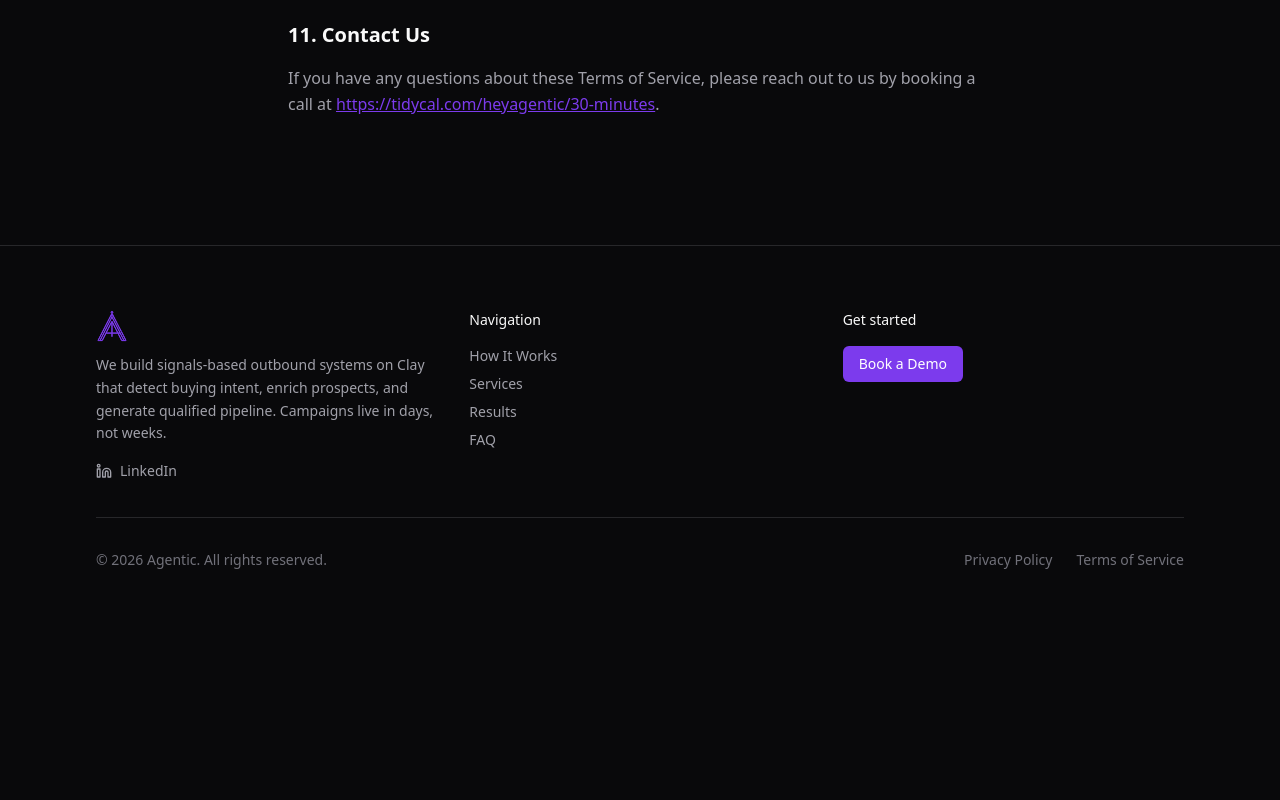
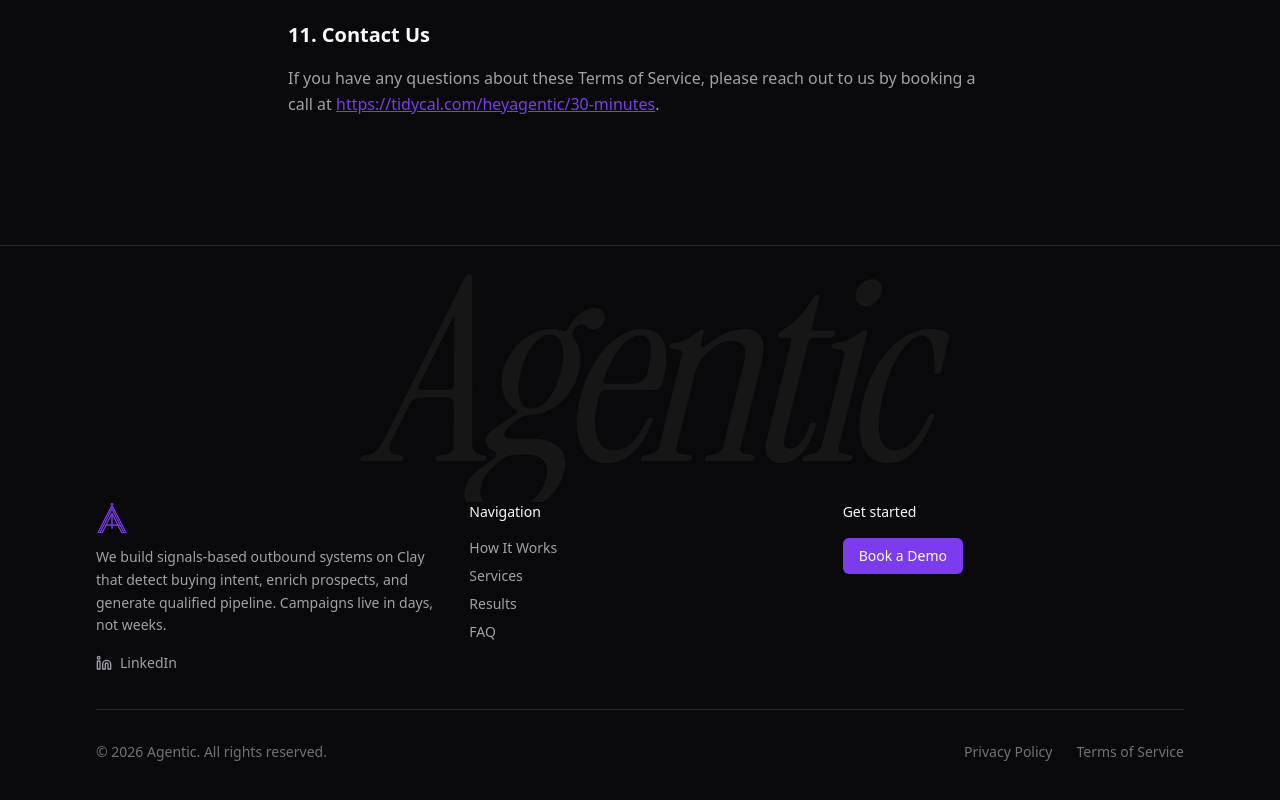
Before and after one commit to erikatagentic/agentic-website, a Next.js app: page /terms in a window 1280 px wide. Shown: the part 2120-2920 px from the top of the page. Before the commit the page ends 2754 px from the top, so only its background shows below. Built offline with nearby package versions, Linux system fonts and the light colour scheme; no server answers.

Commit message:
feat: add giant Agentic wordmark to footer
Add massive Instrument Serif italic "Agentic" watermark text spanning
full footer width at 5% opacity. Subtle brand moment inspired by
Wispr Flow's giant "Flow" footer wordmark.

Co-Authored-By: Claude Opus 4.6 <noreply@anthropic.com>

```diff
--- a/components/layout/footer.tsx
+++ b/components/layout/footer.tsx
@@ -7,8 +7,15 @@ import { SITE_CONFIG, NAV_ITEMS } from "@/lib/constants";
 
 export function Footer() {
   return (
-    <footer className="border-t border-border bg-background py-16">
-      <div className="mx-auto max-w-6xl px-4 sm:px-6 lg:px-8">
+    <footer className="border-t border-border bg-background">
+      {/* Giant wordmark */}
+      <div className="overflow-hidden px-4" aria-hidden="true">
+        <p className="select-none text-center font-display italic text-[8rem] leading-none tracking-tighter text-foreground/5 md:text-[12rem] lg:text-[16rem]">
+          Agentic
+        </p>
+      </div>
+
+      <div className="mx-auto max-w-6xl px-4 sm:px-6 lg:px-8 pb-16">
         <div className="grid gap-8 md:grid-cols-3">
           {/* Brand */}
           <div>
```
